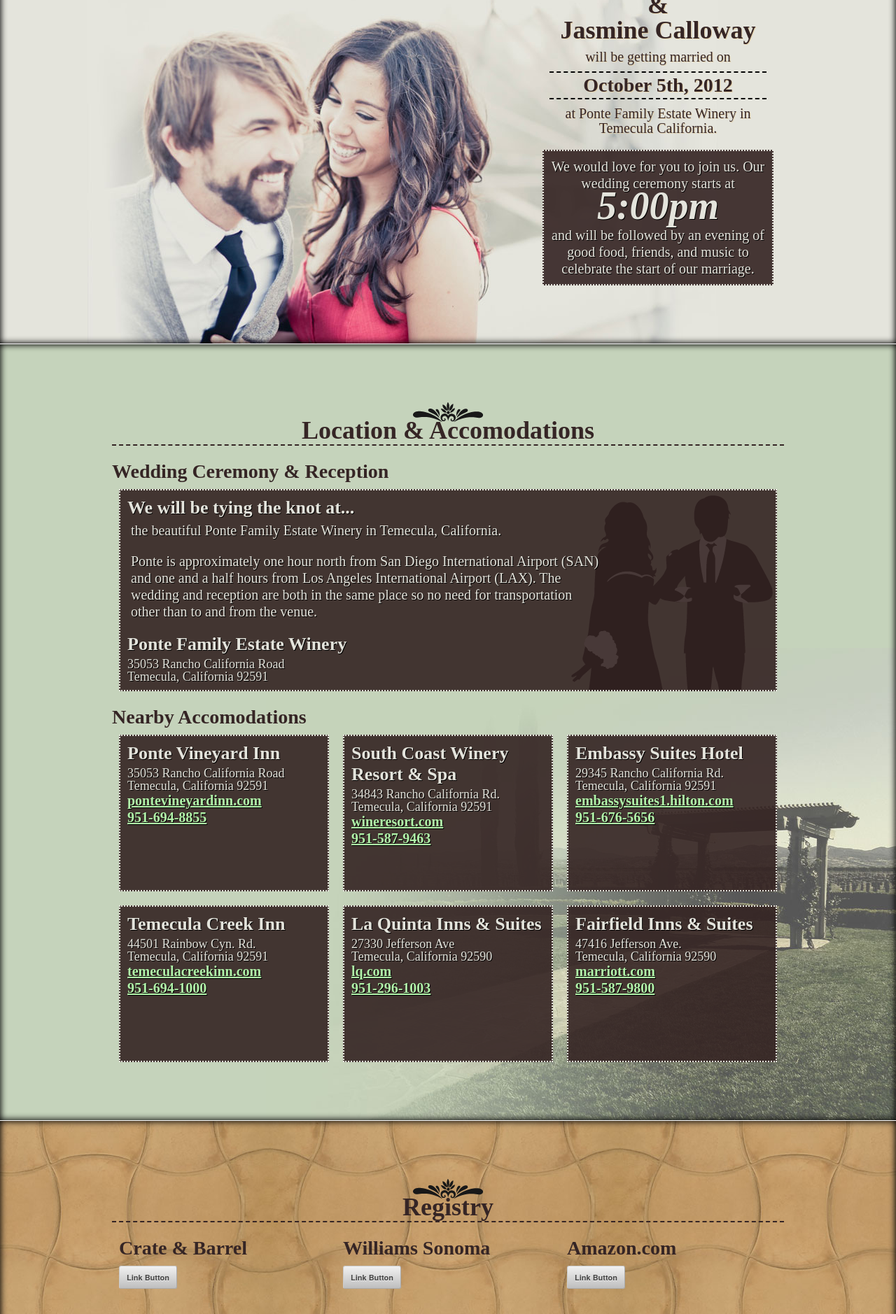
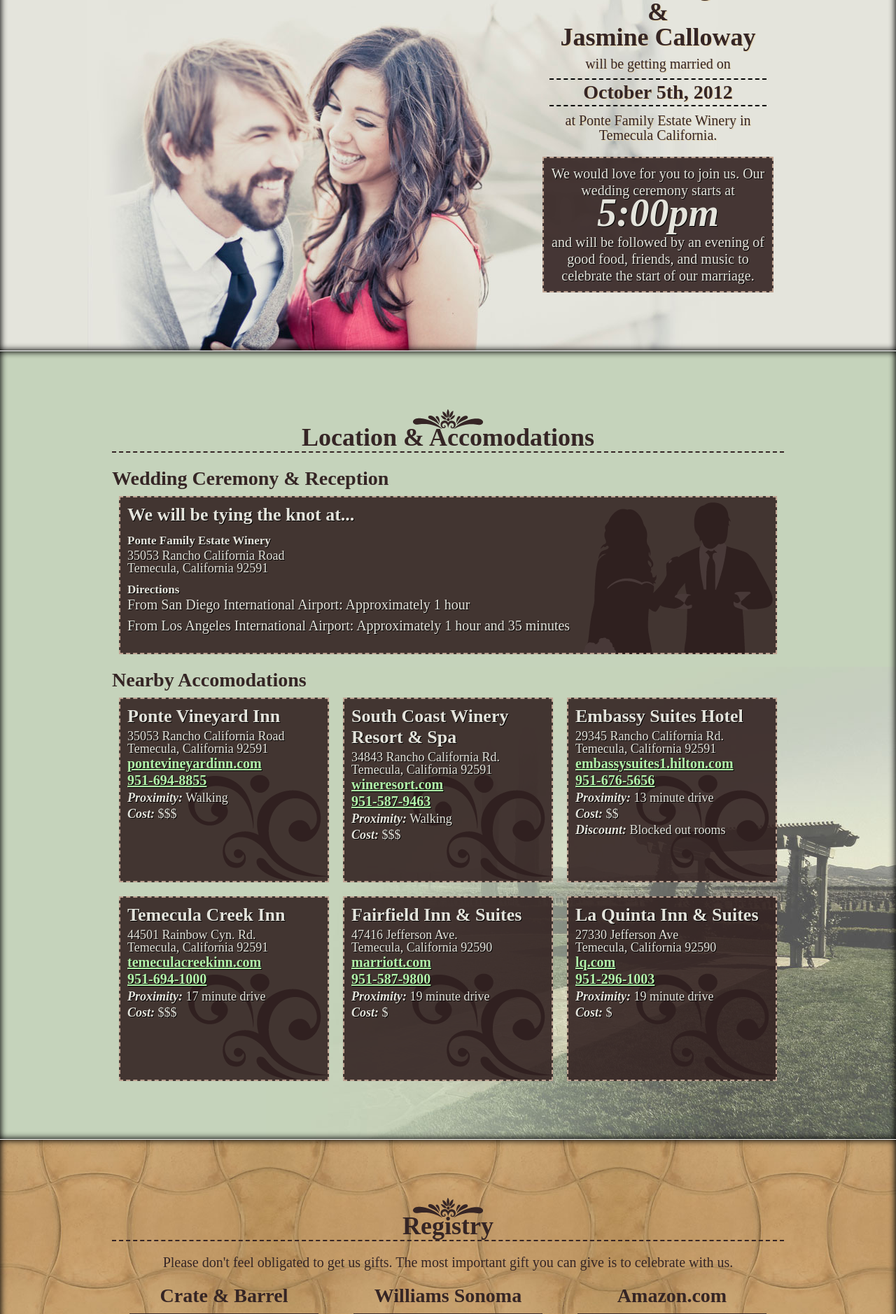
Before and after one commit to TheBrownSound/JaradandJasmine.com, a PHP site: page / in a window 1280 px wide. Shown: the part 280-2158 px from the top of the page at 70% size. Run offline with PHP 8.4, Linux system fonts and the light colour scheme; some libraries are stand-ins or nearby versions.

Commit message:
updated registry links and details header

```diff
--- a/index.html
+++ b/index.html
@@ -18,7 +18,7 @@
 
 	<!-- CSS
   ================================================== -->
-  <!-- <link href='http://fonts.googleapis.com/css?family=Alegreya+SC:400,700,900italic' rel='stylesheet' type='text/css'> -->
+  <link href='http://fonts.googleapis.com/css?family=Alegreya:400italic,700italic,400,700' rel='stylesheet' type='text/css'>
 
   <link rel="stylesheet" href="stylesheets/base.css">
   <link rel="stylesheet" href="stylesheets/skeleton.css">
@@ -66,7 +66,7 @@
 
   <div id="details" class="panel">
     <div class="container">
-      <h1>We're Getting Married!</h1>
+      <h1>We're Getting <em>Married!</em></h1>
       <div class="info six columns offset-by-ten omega">
         <p><span class="names">Jarad Comingdeer<br />&amp;<br />Jasmine Calloway<br/></span> will be getting married on <span class="date">October 5th, 2012</span> at Ponte Family Estate Winery in Temecula California.</p>
         <p class="block">We would love for you to join us. Our wedding ceremony starts at <em class="isolate">5:00pm</em> and will be followed by an evening of good food, friends, and music to celebrate the start of our marriage.</p>
@@ -81,12 +81,14 @@
       <div id="wedding-info" class="sixteen columns">
         <div class="block">
           <h4>We will be tying the knot at...</h4>
-          <p>the beautiful Ponte Family Estate Winery in Temecula, California.</p>
-          <p>Ponte is approximately one hour north from San Diego International Airport (SAN) and one and a half hours from Los Angeles International Airport (LAX). The wedding and reception are both in the same place so no need for transportation other than to and from the venue.</p>
-          <h4>Ponte Family Estate Winery</h4>
+          <h5>Ponte Family Estate Winery</h5>
           <address>35053 Rancho California Road<br/>
             Temecula, California 92591</address>
-
+          <h5>Directions</h5>
+          <ul>
+            <li>From San Diego International Airport: Approximately 1 hour</li>
+            <li>From Los Angeles International Airport: Approximately 1 hour and 35 minutes</li>
+          </ul>
         </div>
       </div>
 
@@ -99,6 +101,10 @@
               Temecula, California 92591</address>
             <a href="http://www.pontevineyardinn.com/">pontevineyardinn.com</a>
             <a href="tel:951-694-8855">951-694-8855</a>
+            <ul>
+              <li><em>Proximity:</em> Walking</li>
+              <li><em>Cost:</em> $$$</li>
+            </ul>
           </div>
         </li>
         <li class="one-third column">
@@ -108,6 +114,10 @@
               Temecula, California 92591</address>
             <a href="http://www.wineresort.com/">wineresort.com</a>
             <a href="tel:951-587-9463">951-587-9463</a>
+            <ul>
+              <li><em>Proximity:</em> Walking</li>
+              <li><em>Cost:</em> $$$</li>
+            </ul>
           </div>
         </li>
         <li class="one-third column">
@@ -117,6 +127,11 @@
               Temecula, California 92591</address>
             <a href="http://embassysuites1.hilton.com/en_US/es/hotel/LAXTMES-Embassy-Suites-Temecula-Valley-Wine-Country-California/index.do">embassysuites1.hilton.com</a>
             <a href="tel:951-676-5656">951-676-5656</a>
+            <ul>
+              <li><em>Proximity:</em> 13 minute drive</li>
+              <li><em>Cost:</em> $$</li>
+              <li><em>Discount:</em> Blocked out rooms</li>
+            </ul>
           </div>
         </li>
         <li class="one-third column">
@@ -126,24 +141,36 @@
               Temecula, California 92591</address>
             <a href="http://www.temeculacreekinn.com/">temeculacreekinn.com</a>
             <a href="tel:951-694-1000">951-694-1000</a>
+            <ul>
+              <li><em>Proximity:</em> 17 minute drive</li>
+              <li><em>Cost:</em> $$$</li>
+            </ul>
           </div>
         </li>
         <li class="one-third column">
           <div class="block">
-            <h4>La Quinta Inns &amp; Suites</h4>
+            <h4>Fairfield Inn &amp; Suites</h4>
+            <address>47416 Jefferson Ave.<br>
+              Temecula, California 92590</address>
+            <a href="http://www.marriott.com/hotels/travel/ontrt-fairfield-inn-and-suites-temecula/">marriott.com</a>
+            <a href="tel:951-587-9800">951-587-9800</a>
+            <ul>
+              <li><em>Proximity:</em> 19 minute drive</li>
+              <li><em>Cost:</em> $</li>
+            </ul>
+          </div>
+        </li>
+        <li class="one-third column">
+          <div class="block">
+            <h4>La Quinta Inn &amp; Suites</h4>
             <address>27330 Jefferson Ave<br>
               Temecula, California 92590</address>
             <a href="http://www.lq.com/lq/properties/propertyProfile.do?propId=6113">lq.com</a>
             <a href="tel:951-296-1003">951-296-1003</a>
-          </div>
-        </li>
-        <li class="one-third column">
-          <div class="block">
-            <h4>Fairfield Inns &amp; Suites</h4>
-            <address>47416 Jefferson Ave.<br>
-              Temecula, California 92590</address>
-            <a href="http://www.marriott.com/hotels/travel/ontrt-fairfield-inn-and-suites-temecula/">marriott.com</a>
-            <a href="tel:951-587-9800">951-587-9800</a>
+            <ul>
+              <li><em>Proximity:</em> 19 minute drive</li>
+              <li><em>Cost:</em> $</li>
+            </ul>
           </div>
         </li>
       </ul>
@@ -153,17 +180,21 @@
   <div id="gifts" class="panel">
     <div class="container">
       <h2>Registry</h2>
+      <p>Please don't feel obligated to get us gifts. The most important gift you can give is to celebrate with us.</p>
       <div class="one-third column">
   		  <h3>Crate &amp; Barrel</h3>
-  		  <a class="button">Link Button</a>
+  		  <img src="images/boozeandplates.png" alt="Crate &amp; Barrel" />
+  		  <a class="button" href="http://www.crateandbarrel.com/Gift-Registry/Guest/View-Registry.aspx?grid=4807539">View Registry</a>
   		</div>
   		<div class="one-third column">
   		  <h3>Williams Sonoma</h3>
-  		  <a class="button">Link Button</a>
+  		  <img src="images/le_creuset.jpg" alt="Williams Sonoma" />
+  		  <a class="button" href="http://www.williams-sonoma.com/registry/2874217/registry-list.html">View Registry</a>
   		</div>
   		<div class="one-third column">
   		  <h3>Amazon.com</h3>
-  		  <a class="button">Link Button</a>
+  		  <img src="images/le_creuset.jpg" alt="Amazon.com" />
+  		  <a class="button" href="http://www.amazon.com/gp/registry/wedding/1B2DACGO776SO">View Registry</a>
   		</div>
     </div>
   </div>
--- a/stylesheets/layout.css
+++ b/stylesheets/layout.css
@@ -39,21 +39,21 @@ h1, h2, h3, h4, h5, h6 {
 
 h1 {
   font-size: 46px;
-  font-weight: bold;
+  font-weight: 700;
 }
 
 h2 {
   background: url('../images/flourish.png') top center no-repeat;
   border-bottom: 2px dashed;
   font-size: 36px;
-  font-weight: bold;
+  font-weight: 700;
   margin: 20px auto;
   padding-top: 20px;
   text-align: center;
 }
 
-h3 {
-  font-weight: bold;
+h3, h5 {
+  font-weight: 700;
 }
 
 a {
@@ -75,8 +75,7 @@ p {
 }
 
 em {
-  font-size: 120%;
-  font-weight: bold;
+  font-weight: 700;
 }
 
 em.isolate {
@@ -96,7 +95,7 @@ blockquote {
   border: 0;
   font-size: 28px;
   font-style: italic;
-  font-weight: bold;
+  font-weight: 700;
   line-height: 30px;
   padding: 20px;
   position: relative;
@@ -105,7 +104,7 @@ blockquote {
 
 blockquote h6 {
   font-style: normal;
-  font-weight: bold;
+  font-weight: 700;
   font-size: 32px;
 }
 
@@ -134,9 +133,10 @@ input[type="radio"]:focus {
 }
 
 .block {
+  background-color: #352525;
   background-color: rgba(53,36,35, .9);
   color: #e4e4dc;
-  border: 2px dotted;
+  border: 2px dashed #bda291;
   font-size: 20px;
   line-height: 24px;
   padding: 10px;
@@ -147,9 +147,29 @@ input[type="radio"]:focus {
   color: #e4e4dc;
 }
 
-.button:active, button:active, input[type="submit"]:active, input[type="reset"]:active, input[type="button"]:active {
+.button, button, input[type="submit"], input[type="reset"], input[type="button"] {
   font-family: 'Alegreya SC', serif;
   font-style: italic;
+  font-size: 16px;
+  font-weight: 700;
+  border: 1px solid #759271;
+	background: #b1f3a9; /* Old browsers */
+	background: #b1f3a9 -moz-linear-gradient(top, rgba(255,255,255,.2) 0%, rgba(0,0,0,.2) 100%); /* FF3.6+ */
+	background: #b1f3a9 -webkit-gradient(linear, left top, left bottom, color-stop(0%,rgba(255,255,255,.2)), color-stop(100%,rgba(0,0,0,.2))); /* Chrome,Safari4+ */
+	background: #b1f3a9 -webkit-linear-gradient(top, rgba(255,255,255,.2) 0%,rgba(0,0,0,.2) 100%); /* Chrome10+,Safari5.1+ */
+	background: #b1f3a9 -o-linear-gradient(top, rgba(255,255,255,.2) 0%,rgba(0,0,0,.2) 100%); /* Opera11.10+ */
+	background: #b1f3a9 -ms-linear-gradient(top, rgba(255,255,255,.2) 0%,rgba(0,0,0,.2) 100%); /* IE10+ */
+	background: #b1f3a9 linear-gradient(top, rgba(255,255,255,.2) 0%,rgba(0,0,0,.2) 100%); /* W3C */
+}
+
+.button:hover, button:hover, input[type="submit"]:hover, input[type="reset"]:hover, input[type="button"]:hover {
+	background: #d1f4cd; /* Old browsers */
+	background: #d1f4cd -moz-linear-gradient(top, rgba(255,255,255,.2) 0%, rgba(0,0,0,.2) 100%); /* FF3.6+ */
+	background: #d1f4cd -webkit-gradient(linear, left top, left bottom, color-stop(0%,rgba(255,255,255,.2)), color-stop(100%,rgba(0,0,0,.2))); /* Chrome,Safari4+ */
+	background: #d1f4cd -webkit-linear-gradient(top, rgba(255,255,255,.2) 0%,rgba(0,0,0,.2) 100%); /* Chrome10+,Safari5.1+ */
+	background: #d1f4cd -o-linear-gradient(top, rgba(255,255,255,.2) 0%,rgba(0,0,0,.2) 100%); /* Opera11.10+ */
+	background: #d1f4cd -ms-linear-gradient(top, rgba(255,255,255,.2) 0%,rgba(0,0,0,.2) 100%); /* IE10+ */
+	background: #d1f4cd linear-gradient(top, rgba(255,255,255,.2) 0%,rgba(0,0,0,.2) 100%); /* W3C */
 }
 
 /* #Page Styles
@@ -188,7 +208,7 @@ input[type="radio"]:focus {
 #nav ul li a {
   border-bottom: 1px solid #FFF;
   color: #e2d1ab;
-  font-weight: bold;
+  font-weight: 700;
   font-size: 18px;
   font-style: italic;
   text-decoration: none;
@@ -204,24 +224,35 @@ input[type="radio"]:focus {
   background-image: url('../images/main.jpg');
   background-position: 33% 100%;
   background-repeat: no-repeat;
-  font-weight: bold;
+  font-weight: 700;
   text-align: center;
   text-shadow: #e2d1ab 1px 1px;
 }
 
-#details h1 {
-  background-image: url('../images/title_flourish.png');
+#details .container {
+  background-image: url('../images/big_flourish_top.png');
   background-position: top center;
   background-repeat: no-repeat;
-  padding-top: 35px;
-  padding-bottom: 41px;
   margin-top: 20px;
+  padding-top: 38px;
+}
+
+#details h1 {
+  background-image: url('../images/big_flourish_bottom.png');
+  background-position: bottom center;
+  background-repeat: no-repeat;
+  padding-bottom: 48px;
+}
+
+#details h1 em {
+  font-size: 100%;
+  font-style: normal;
 }
 
 #details .names {
   display: block;
   font-size: 36px;
-  font-weight: bold;
+  font-weight: 700;
   line-height: 36px;
   margin: 10px 0px;
 }
@@ -231,7 +262,7 @@ input[type="radio"]:focus {
   border-bottom: 2px dashed #000;
   display: block;
   font-size: 28px;
-  font-weight: bold;
+  font-weight: 700;
   line-height: 36px;
   margin: 10px;
 }
@@ -270,15 +301,30 @@ input[type="radio"]:focus {
 
 #location h4 {
   font-size: 26px;
-  font-weight: 800;
+  font-weight: 700;
+}
+
+#location h5 {
+  margin-top: 10px;
 }
 
 #location #accomodations li {
   margin-bottom: 20px;
 }
 
+#location #accomodations li ul {
+  margin-left: 0px;
+}
+
+#location #accomodations li ul li {
+  margin-bottom: 5px;
+}
+
 #location #accomodations .block {
-  height: 200px;
+  background-image: url('../images/box_flourish.png');
+  background-position: 100% 100%;
+  background-repeat: no-repeat;
+  height: 240px;
   overflow: hidden;
 }
 
@@ -289,7 +335,7 @@ input[type="radio"]:focus {
 
 #location a {
   display: block;
-  font-weight: bold;
+  font-weight: 700;
 }
 
 #rsvp {
@@ -332,6 +378,32 @@ input[type="radio"]:focus {
   background-image: url('../images/curvy_tile.jpg');
   background-position: top center;
   background-repeat: repeat;
+  text-align: center;
+}
+
+#gifts img {
+  background-color: #352525;
+  background-color: rgba(53,36,35, .9);
+  display: block;
+  margin: 0px 5%;
+  padding: 5%;
+  max-width: 300px;
+  width: 80%;
+}
+
+#gifts a.button {
+  border-top: none;
+  display: block;
+  margin-left: auto;
+  margin-right: auto;
+  width: 60%;
+
+  -moz-border-radius-topleft: 0px;
+  -moz-border-radius-topright: 0px;
+  -moz-border-radius-bottomright: 6px;
+  -moz-border-radius-bottomleft: 6px;
+  -webkit-border-radius: 0px 0px 6px 6px;
+  border-radius: 0px 0px 6px 6px;
 }
 
 .panel {
@@ -399,6 +471,10 @@ input[type="radio"]:focus {
       background-image: url('../images/main_mobile.jpg');
     }
 
+    #location #wedding-info .block {
+      padding-right: 10px;
+    }
+
     .panel {
       padding-top: 140px;
 	}
```
Also changed, not shown: images/big_flourish_bottom.png (added), images/big_flourish_top.png (added), images/boozeandplates.png (added), images/box_flourish.png (added), images/flourish.png, images/le_creuset.jpg (added).
